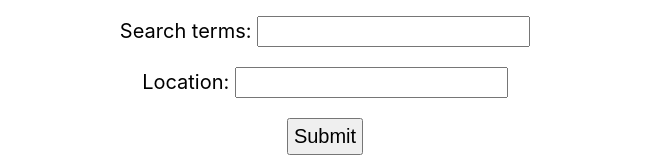
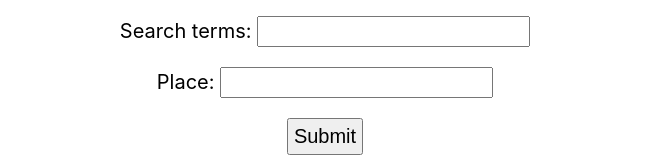
Before and after one commit to MaPankow/ravenous, a React (Create React App) app: page / in a window 1280 px wide. Shown: the part 212-372 px from the top of the page, without its empty margins (315-970 px from the left). Built offline with nearby package versions, Linux system fonts and the light colour scheme; no server answers.

Commit message:
Handeln fehlerhafter Eingaben

```diff
--- a/src/App.js
+++ b/src/App.js
@@ -2,7 +2,7 @@ import './App.css';
 import React, {useState} from 'react';
 import BusinessList from './Components/BusinessList/BusinessList.js';
 import SearchBar from './Components/SearchBar/SearchBar.js';
-import searchBusinesses from './utils/API.js';
+
 
 
 
--- a/src/Components/SearchBar/SearchBar.js
+++ b/src/Components/SearchBar/SearchBar.js
@@ -7,6 +7,7 @@ function SearchBar ({ setBusinesses, businesses }) {
     const [term, setTerm] = useState('');
     const [location, setLocation] = useState('');
     const [sortBy, setSortBy] = useState('');
+    const [distance, setDistance] = useState('');
 
 
     const handleRadio = async (e) => {
@@ -34,11 +35,18 @@ function SearchBar ({ setBusinesses, businesses }) {
         if (term !== '' && location !== '' && sortBy !== '') {
             try {
                 const results = await searchBusinesses(term, location, sortBy);
-                // console.log("results:", results);
+                console.log("results:", results);
                 // der Log war zunächst zum Debuggen hilfreich, kann aber auch einkommentiert werden, wenn man mal schnell die richitgen Keys aus der API wissen will
-                setBusinesses(results);
+
+
+                if (results.length === 0) {
+                    alert("No businesses found for the secified data");
+                } else {
+                    setBusinesses(results);
+                }
             } catch (error) {
                 console.error("Error fetching data:", error);
+                alert("An error occured while fetching data. Please try again.")
             }
         } else {
             alert('Please fill in all the fields!');
@@ -69,7 +77,7 @@ function SearchBar ({ setBusinesses, businesses }) {
                     <label htmlFor="term">Search terms: </label>
                     <input type="text" id="term" onChange={handleTerm} />
                     <br />
-                    <label htmlFor="location">Location: </label>
+                    <label htmlFor="location">Place: </label>
                     <input type="text" id="location" onChange={handleLocation} />
                 </div>
                 <div>
```
Also changed, not shown: 1 other file (tests, documents, lock files or other folders).
